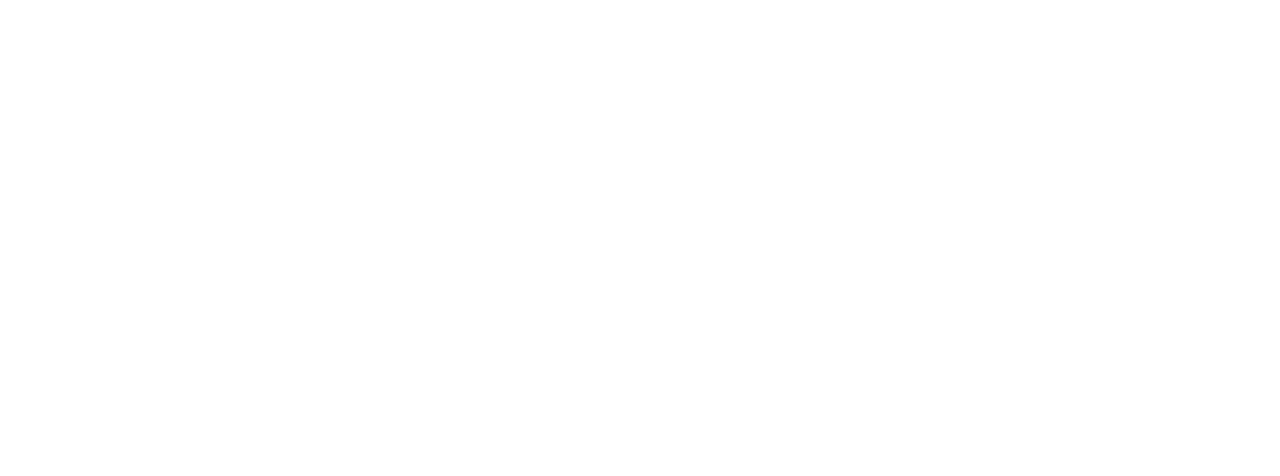
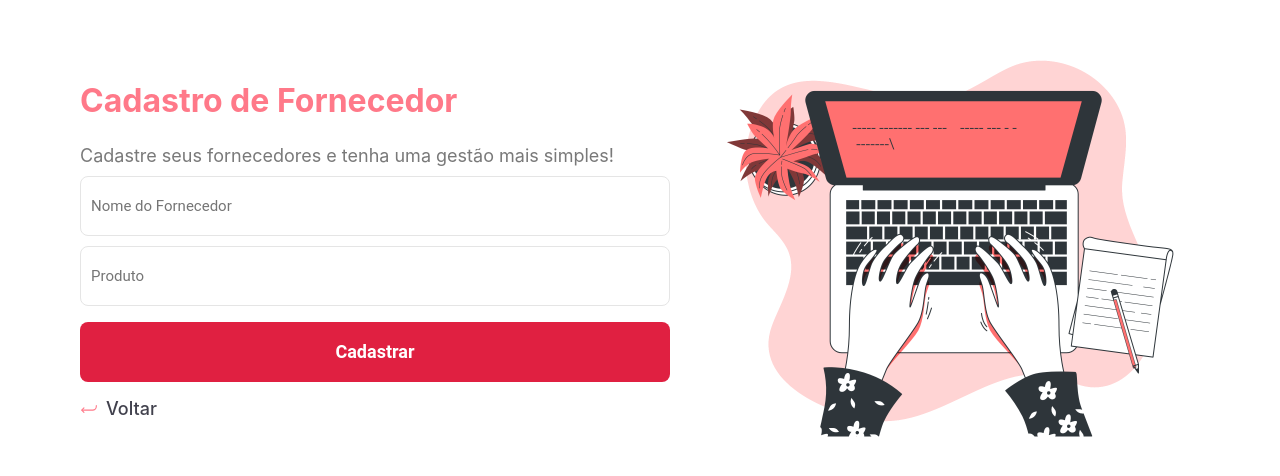
Before and after one commit to hique023/trabalho_conclusao_react, a React (Create React App) app: page /newprovider in a window 1280 px wide. Shown: the part 150-626 px from the top of the page. Built offline with nearby package versions, Linux system fonts and the light colour scheme.

Commit message:
Criado rota e página para cadastro de fornecedor

```diff
--- a/src/pages/Home/index.js
+++ b/src/pages/Home/index.js
@@ -1,6 +1,7 @@
 // Global
 import styled from 'styled-components'
-import { Link, Redirect } from 'react-router-dom'
+import { Link } from 'react-router-dom'
+import NewProvider from '../NewProvider'
 
 // Assets
 import { AiOutlineLogout } from 'react-icons/ai'
@@ -36,12 +37,21 @@ const DivLink = styled.div`
 const Container = styled.div`
   width: 100%;
   max-width: 1120px;
-  height: 100vh;
+  margin: 25px auto 0;
+
+  display: flex;
+  align-items: right;
+  justify-content: center;
+`
+
+const DivSuperior = styled.div`
+  width: 100%;
+  max-width: 1120px;
   margin: 0 auto;
 
   display: flex;
   align-items: right;
-  justify-content: center;
+  justify-content: space-between;
 `
 
 const Title = styled.h1`
@@ -58,7 +68,7 @@ const Text = styled.p`
 `
 
 const Button = styled.button`
-  width: 100%;
+  width: 25%;
   height: 60px;
   background: #e02041;
   border: 0;
@@ -105,7 +115,12 @@ export default function Home() {
       </Header>
 
       <Container>
-        <Title>Título da Home</Title>
+        <DivSuperior>
+          <Title>Título da Home</Title>
+          <Linkinside>
+            <Link to="/newprovider">+ Cadastrar Fornecedor</Link>
+          </Linkinside>
+        </DivSuperior>
       </Container>
     </Site>
   )
--- /dev/null
+++ b/src/pages/NewProvider/index.js
@@ -0,0 +1,120 @@
+// Global
+import styled from 'styled-components'
+import { useEffect, useState } from 'react'
+import { Link, useHistory } from 'react-router-dom'
+
+// Assets
+import loginimg from '../../assets/loginpage.png'
+import { IoReturnDownBackOutline } from 'react-icons/io5'
+
+const Site = styled.div`
+  width: 100%;
+  max-width: 1120px;
+  // height: 100vh;
+  margin: 0 auto;
+
+  display: flex;
+  align-items: center;
+  justify-content: space-between;
+  background-color: #FFF;
+`
+
+const Container = styled.div`
+  width: 100%;
+  max-width: 1120px;
+  height: 100vh;
+  margin: 0 auto;
+
+  display: flex;
+  flex-direction: column;
+  align-items: right;
+  justify-content: center;
+`
+
+const Title = styled.h1`
+  color: #FF7989;
+`
+
+const Text = styled.p`
+  margin-top: 25px;
+  color: #797979;
+  font-size: 18px;
+`
+
+const Linkinside = styled.h3`
+  display: flex;
+  align-items: center;
+  margin-top: 16px;
+  color: #41414d;
+  font-size: 18px;
+  text-decoration: none;
+  font-weight: 500;
+  transition: opacity 0.2s;
+`
+
+const Loginimg = styled.img`
+  max-width: 500px;
+  margin-left: 30px;
+`
+
+const Form = styled.form`
+
+`
+
+const Input = styled.input`
+  width: 100%;
+  height: 60px;
+  color: #FF7989;
+  margin-top: 10px;
+  padding: 10px;
+  border-radius: 8px;
+  border: 1px solid #e5e5e5;
+`
+
+const Button = styled.button`
+  width: 100%;
+  height: 60px;
+  background: #e02041;
+  border: 0;
+  border-radius: 8px;
+  color: #fff;
+  font-weight: 700;
+  margin-top: 16px;
+  display: inline-block;
+  text-align: center;
+  text-decoration: none;
+  font-size: 18px;
+  line-height: 60px;
+  transition: filter 0.2s;
+`
+
+export default function Login() {
+
+  const [name, setName] = useState('')
+  const [product, setProduct] = useState('')
+
+  const history = useHistory()
+
+  function handleLogin(e) {
+    e.preventDefault()
+  }
+
+  return (
+    <Site>
+      <Container>
+        <Title>Cadastro de Fornecedor</Title>
+        <Text>Cadastre seus fornecedores e tenha uma gestão mais simples!</Text>
+        <Form onSubmit={handleLogin}>
+          <Input value={name} type="text" placeholder="Nome do Fornecedor" onChange={e => setName(e.target.value)}></Input>
+          <Input value={product} type="text" placeholder="Produto" onChange={e => setProduct(e.target.value)}></Input>
+          <Button type="submit">Cadastrar</Button>
+        </Form>
+        <Linkinside>
+          <IoReturnDownBackOutline size={18} color="#FF7989" />
+          <Link to="/home">Voltar</Link>
+        </Linkinside>
+      </Container>
+      <Loginimg src={loginimg} />
+    </Site>
+  );
+}
--- a/src/routes.js
+++ b/src/routes.js
@@ -4,6 +4,7 @@ import Login from './pages/Login'
 import Register from './pages/Register'
 import About from './pages/About'
 import Home from './pages/Home'
+import NewProvider from './pages/NewProvider'
 
 export default function Routes() {
     return (
@@ -13,6 +14,7 @@ export default function Routes() {
                 <Route exact path="/register" component={Register} />
                 <Route exact path="/about" component={About} />
                 <Route exact path="/home" component={Home} />
+                <Route exact path="/newprovider" component={NewProvider} />
             </Switch>
         </BrowserRouter>
     )
```
Also changed, not shown: src/assets/close.svg (added).
